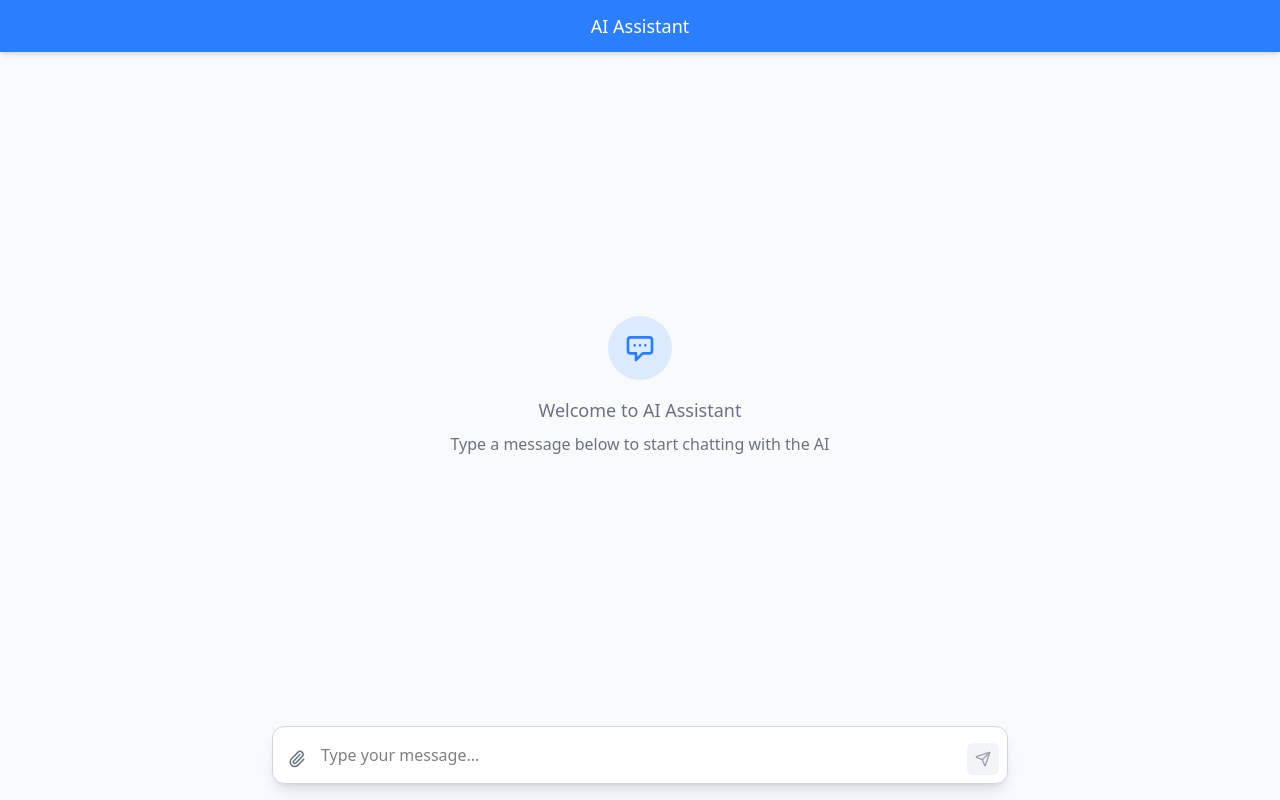
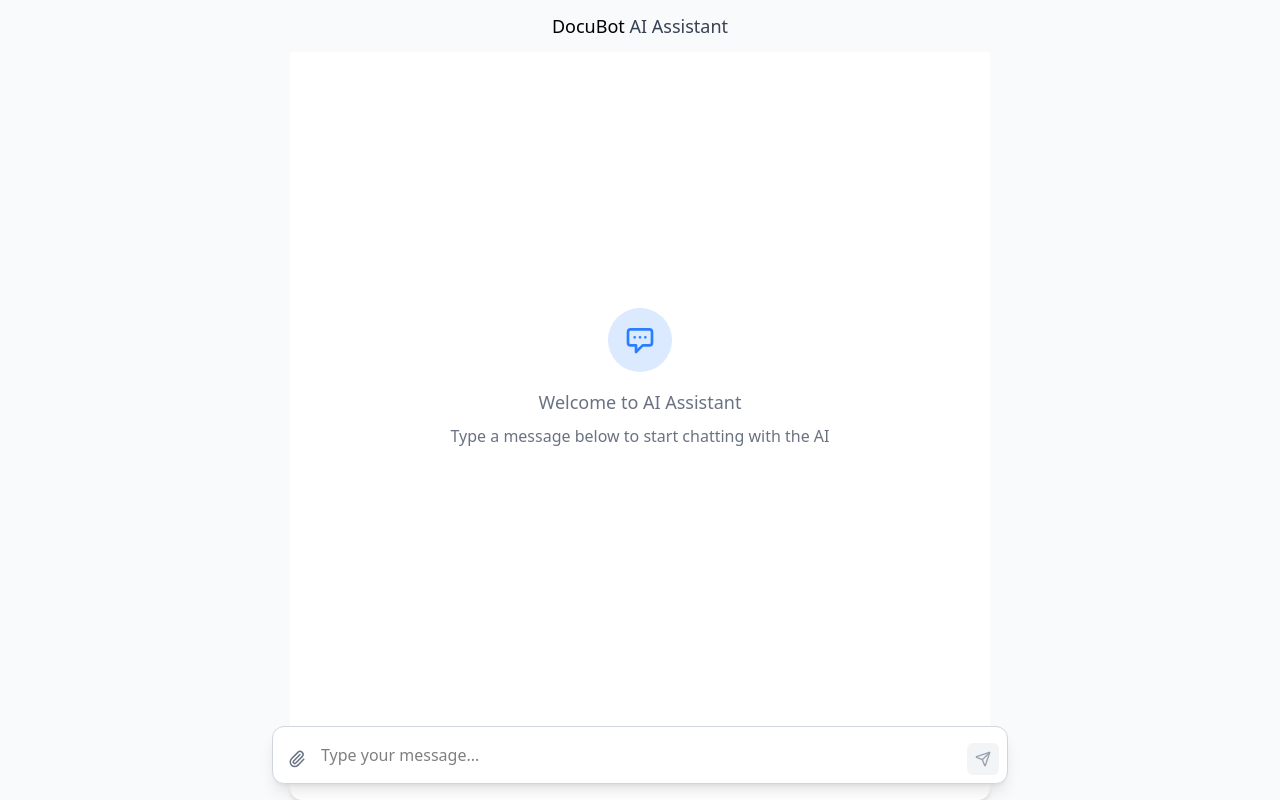
Before and after one commit to vedas-dixit/smart-doc-qa, a Next.js app in the folder frontend/: page / in a window 1280 px wide. Built offline with nearby package versions, Linux system fonts and the light colour scheme.

Commit message:
File Attachment removal bug fix

```diff
--- a/frontend/components/HomeComponent.tsx
+++ b/frontend/components/HomeComponent.tsx
@@ -22,17 +22,24 @@
         const file = e.target.files?.[0];
         if (!file) return;
         setUploading(true);
-        setFileName(file.name);
         setContext("");
+        setFileName("");
         try {
             const data = await uploadDocument(file);
             setContext(data.text || "");
+            setFileName(file.name);
         } catch (e) {
             setContext("");
+            setFileName("");
             alert("Failed to extract text from document.");
         } finally {
             setUploading(false);
         }
+    };
+
+    const handleRemoveFile = () => {
+        setFileName("");
+        setContext("");
     };
 
     const sendMessageToLLM = async (userMessage: string) => {
@@ -60,15 +67,18 @@
 
     return (
         <div className="relative flex h-screen flex-col bg-gray-50">
+            {/* Centered chat container */}
+            <div className="flex flex-1 flex-col items-center justify-center w-full">
+                <div className="flex flex-col w-full max-w-[700px] h-full mx-auto">
                     {/* Chat header */}
-            <div className="sticky top-0 z-10 bg-blue-500 px-4 py-3 text-white shadow-md">
-                <h1 className="text-center text-lg font-medium">AI Assistant</h1>
+                    <div className="sticky top-0 z-10  px-4 py-3 text-Black ">
+                        <h1 className="text-center text-lg font-medium">DocuBot <span className='text-gray-700'>AI Assistant</span></h1>
                     </div>
 
                     {/* Chat messages */}
-            <div className="flex-1 overflow-y-auto px-4 pb-24 pt-4">
+                    <div className="flex-1 overflow-y-auto px-4 pb-24 pt-4 items-center bg-white ">
                         {messages.length === 0 ? (
-                    <div className="flex h-full flex-col items-center justify-center text-center text-gray-500">
+                            <div className="flex h-full flex-col items-center justify-center text-center text-gray-500 max-w-5xl">
                                 <div className="mb-4 rounded-full bg-blue-100 p-4">
                                     <svg
                                         xmlns="http://www.w3.org/2000/svg"
@@ -89,7 +99,7 @@
                                 <p className="mt-2 max-w-sm">Type a message below to start chatting with the AI</p>
                             </div>
                         ) : (
-                    <div className="space-y-4">
+                            <div className="space-y-4 max-w-5xl">
                                 {messages.map((msg) => (
                                     <div
                                         key={msg.id}
@@ -98,7 +108,7 @@
                                         <div
                                             className={`max-w-[80%] rounded-xl px-4 py-3 ${msg.isUser
                                                     ? 'bg-blue-500 text-white'
-                                            : 'bg-white shadow'
+                                                    : 'bg-gray-100 shadow'
                                                 }`}
                                         >
                                             {msg.isUser ? (
@@ -122,7 +132,7 @@
                                 ))}
                                 {isLoading && (
                                     <div className="flex justify-start">
-                                <div className="bg-white max-w-[80%] rounded-xl px-4 py-3 shadow">
+                                        <div className="bg-gray-100 max-w-[80%] rounded-xl px-4 py-3 shadow">
                                             <div className="flex space-x-2">
                                                 <div className="h-2 w-2 animate-bounce rounded-full bg-gray-400"></div>
                                                 <div className="h-2 w-2 animate-bounce rounded-full bg-gray-400" style={{ animationDelay: '0.2s' }}></div>
@@ -137,6 +147,7 @@
                     </div>
 
                     {/* Chat input */}
+                    <div className="w-full px-4 py-2 bg-white rounded-b-xl shadow-md">
                         <TextAreaInput
                             onSend={handleSendMessage}
                             isLoading={isLoading}
@@ -145,7 +156,11 @@
                             uploading={uploading}
                             fileName={fileName}
                             onFileChange={handleFileChange}
+                            onRemoveFile={handleRemoveFile}
                         />
+                    </div>
+                </div>
+            </div>
         </div>
     );
 };
--- a/frontend/components/TextInputComponent.tsx
+++ b/frontend/components/TextInputComponent.tsx
@@ -10,9 +10,10 @@
   uploading: boolean;
   fileName: string;
   onFileChange: (e: React.ChangeEvent<HTMLInputElement>) => void;
+  onRemoveFile: () => void;
 }
 
-const TextAreaInput = ({ onSend, isLoading = false, context, setContext, uploading, fileName, onFileChange }: TextAreaInputProps) => {
+const TextAreaInput = ({ onSend, isLoading = false, context, setContext, uploading, fileName, onFileChange, onRemoveFile }: TextAreaInputProps) => {
   const [message, setMessage] = useState('');
   const textareaRef = useRef<HTMLTextAreaElement>(null);
   const fileInputRef = useRef<HTMLInputElement>(null);
@@ -51,15 +52,6 @@
     }
   };
 
-  const handleRemoveFile = () => {
-    setContext("");
-    if (fileInputRef.current) {
-      fileInputRef.current.value = "";
-    }
-    // Optionally, you can call onFileChange with a synthetic event if needed
-    // onFileChange({ target: { files: [] } } as any);
-  };
-
   return (
     <div className="fixed bottom-4 left-0 right-0 mx-auto w-full max-w-3xl px-4">
       <div className="relative flex flex-col items-end rounded-xl border border-gray-300 bg-white p-2 shadow-lg">
@@ -72,7 +64,7 @@
               type="button"
               className="flex items-center justify-center rounded-full hover:bg-gray-200 transition p-1 ml-1"
               aria-label="Remove file"
-              onClick={handleRemoveFile}
+              onClick={onRemoveFile}
             >
               <XIcon size={14} className="text-gray-400" />
             </button>
```
Lines whose indentation alone changed are shown as unchanged.
